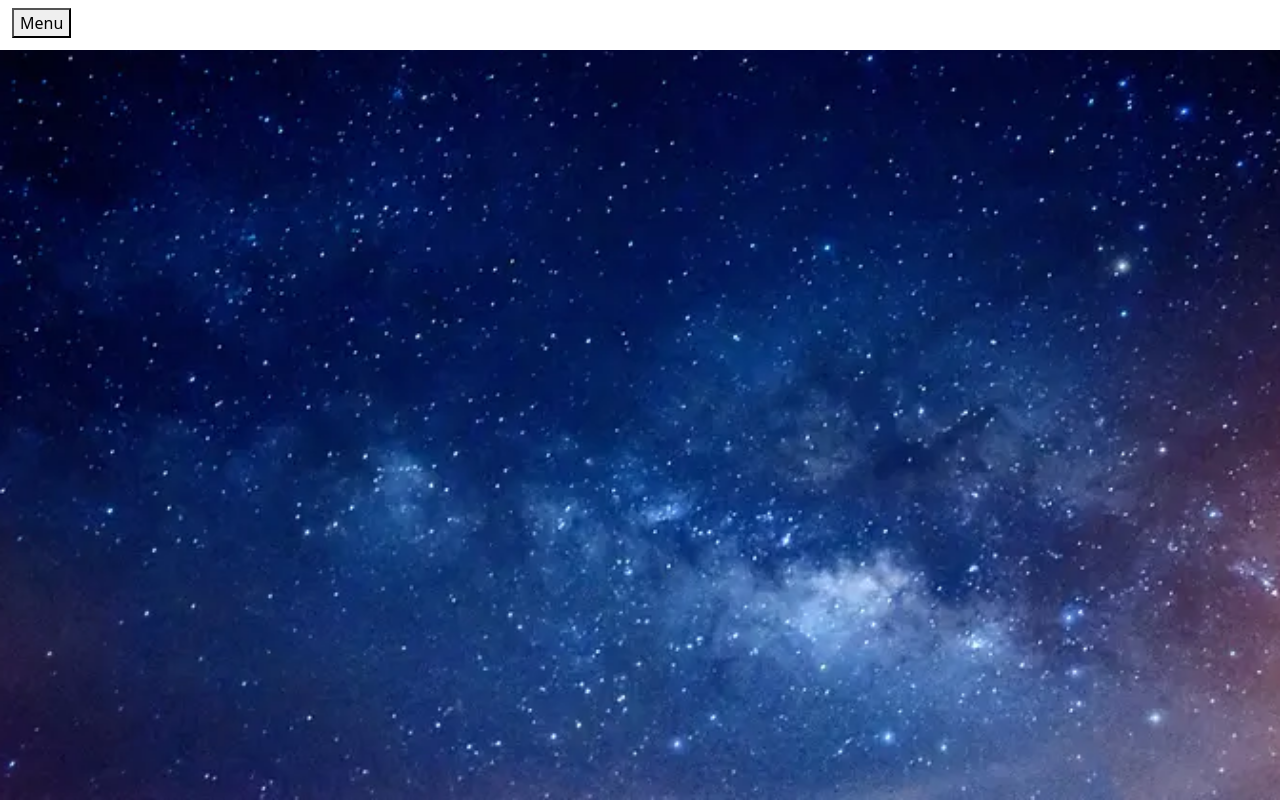
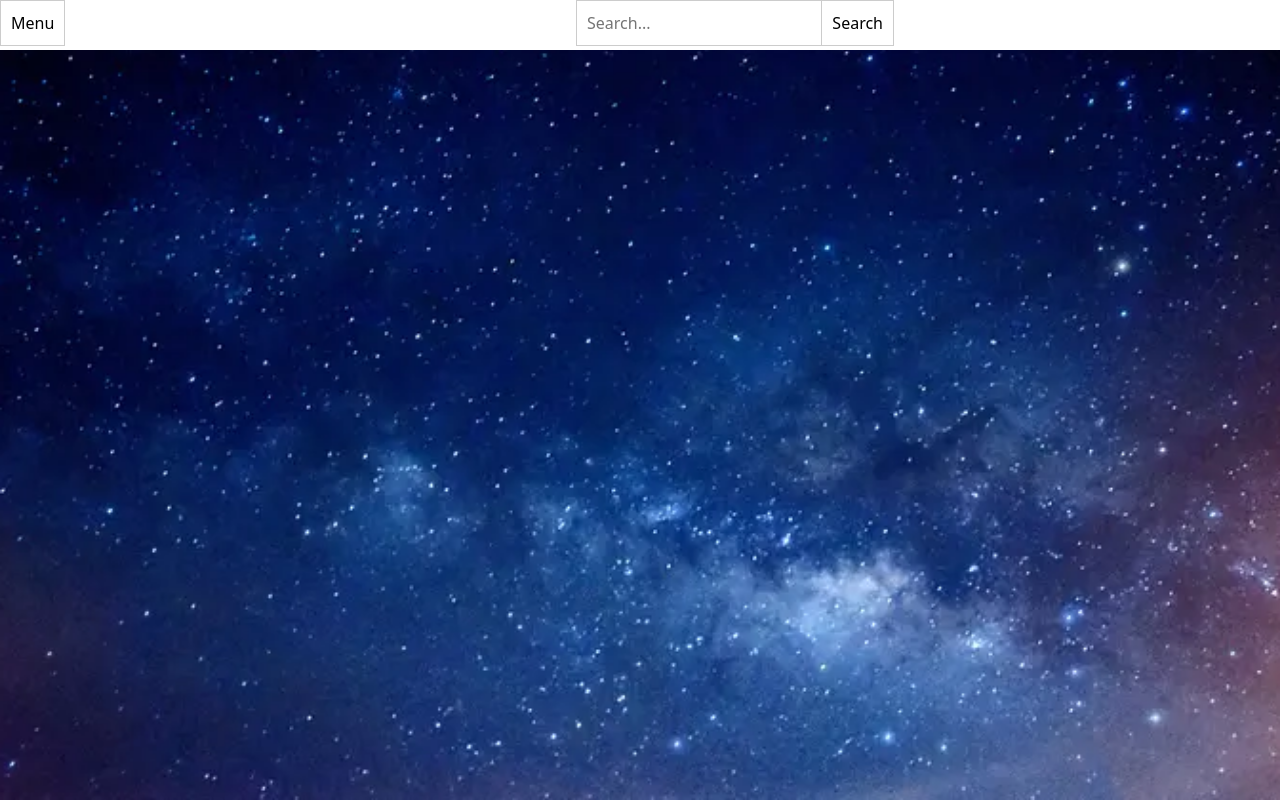
Before and after one commit to Wab-s-Tube/frontend, a React (Create React App) app: page / in a window 1280 px wide. Built offline with nearby package versions, Linux system fonts and the light colour scheme.

Commit message:
added basic search bar

```diff
--- a/src/components/Header.js
+++ b/src/components/Header.js
@@ -1,5 +1,5 @@
 import React, { useEffect, useRef, useState } from "react";
-import { Navbar, Nav, Dropdown, DropdownToggle, DropdownMenu, DropdownItem } from "reactstrap";
+import { Navbar, Nav } from "reactstrap";
 import { CSSTransition } from "react-transition-group";
 import '../styles/Header.css'
 
@@ -7,6 +7,14 @@ const Header = () => {
 
   const [openMenu, setMenu] = useState(false)
   const menuRef = useRef(null)
+
+  const [searchTerm, setSearchTerm] = useState("")
+
+  const handleSearch = (e) => {
+    e.preventDefault()
+
+    console.log(searchTerm);
+  }
 
   const menuToggle = () => {
     setMenu(!openMenu)
@@ -27,9 +35,9 @@ const Header = () => {
 
   return (
     <>
-
       <div className="header">
-        <Navbar id="header-nav">
+        <button className="button-menu" onClick={menuToggle}>Menu</button>
+        <Navbar id="header-nav-left">
           <Nav className="ml-auto" navbar>
             <CSSTransition
               in={openMenu}
@@ -58,10 +66,19 @@ const Header = () => {
                 <div className="overlay"></div>
               </div>
             </CSSTransition>
-
-            <button onClick={menuToggle}>Menu</button>
           </Nav>
         </Navbar>
+        <div className="search-bar">
+          <input
+            type="text"
+            placeholder="Search..."
+            value={searchTerm}
+            onChange={(e) => setSearchTerm(e.target.value)}
+          />
+          <button type="submit" onClick={handleSearch}>
+            Search
+          </button>
+        </div>
       </div>
     </>
   );
--- a/src/styles/Header.css
+++ b/src/styles/Header.css
@@ -5,6 +5,11 @@
     height: 50px;
     background-color: white;
 
+}
+
+.button-menu {
+  position: relative;
+  left: 0;
 }
 
 .slide-in-menu-enter {
@@ -80,3 +85,27 @@
     z-index: 0;
     background-color: rgba(0, 0, 0, 0.5);
 }
+
+.search-bar {
+  position: fixed;
+  width: 100px;
+  top: 0;
+  left: 45%;
+  margin: 0 auto;
+}
+
+input {
+  width: 250px;
+  padding: 10px;
+  border: 1px solid #ccc;
+}
+
+button {
+  position: absolute;
+  top: 0;
+  right: -218px;
+  padding: 10px;
+  border: 1px solid #ccc;
+  background-color: #fff;
+  cursor: pointer;
+}
```
